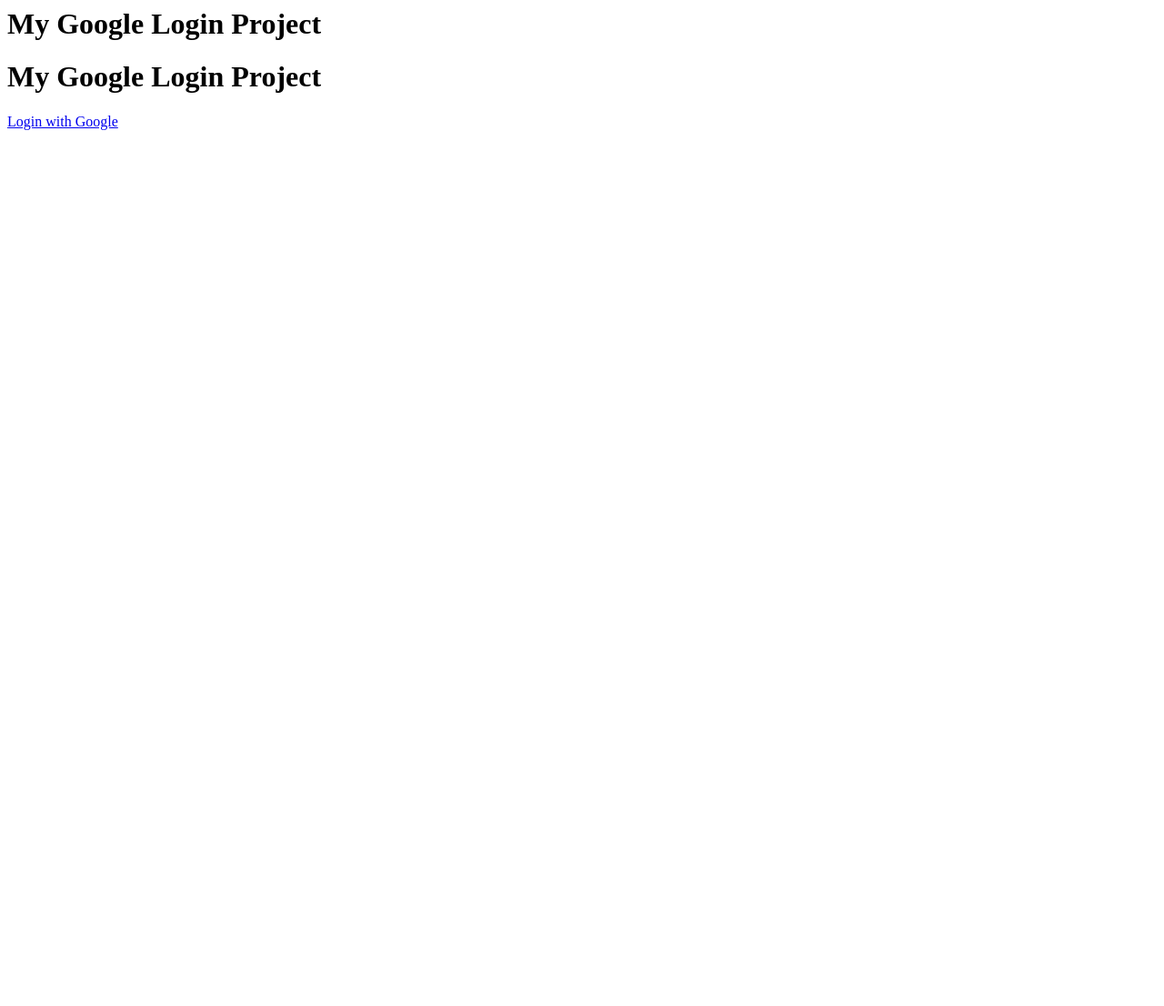
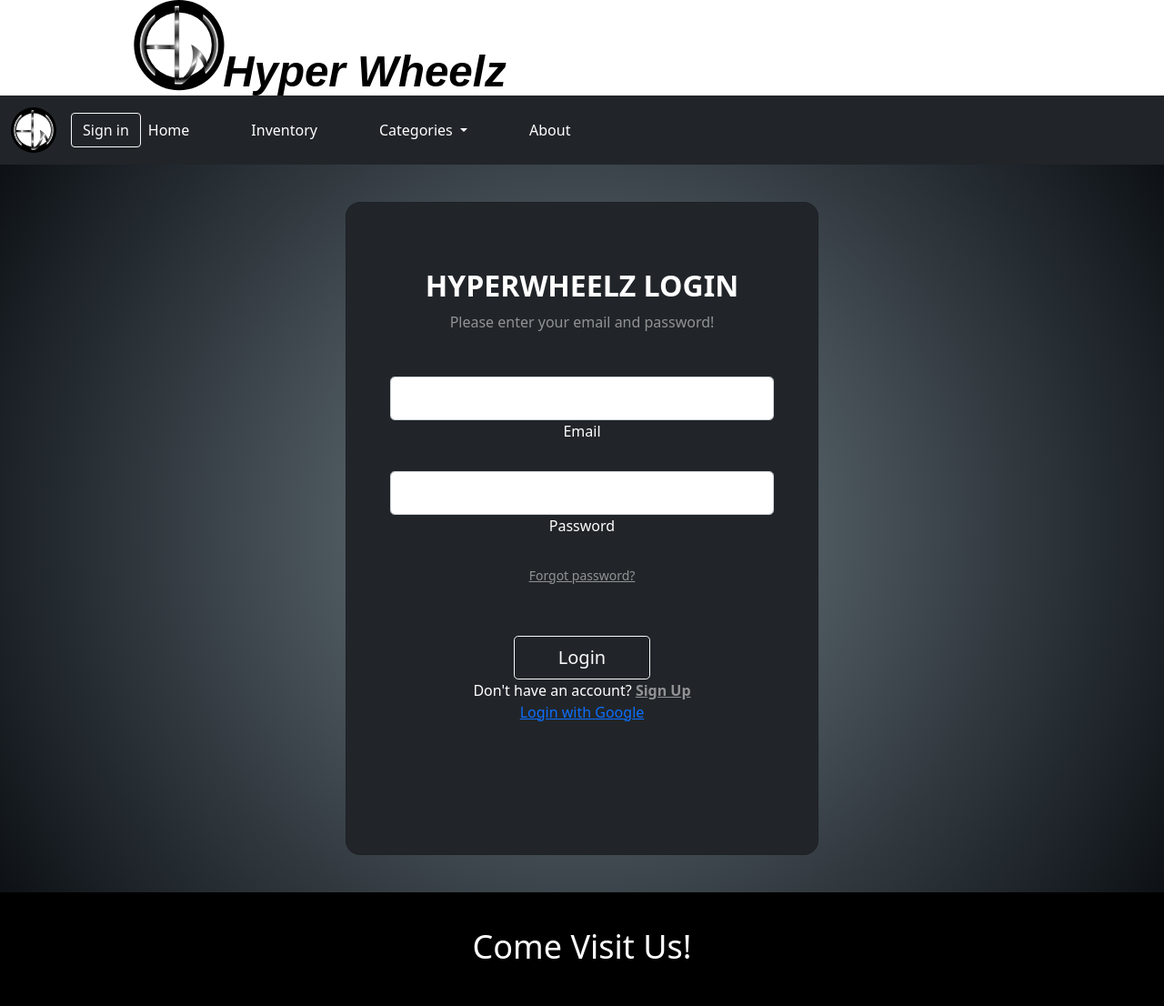
Before and after one commit to Ezequiel000/HawtWheelzProject, a Django app: page /login/ in a window 1280 px wide. Shown: the top 1106 px of the page at 91% size. Before the commit the page ends 143 px from the top, so only its background shows below. Run offline with Django 4.2, Linux system fonts and the light colour scheme; some libraries are stand-ins or nearby versions.

Commit message:
Sign in page

```diff
--- a/templates/home/login.html
+++ b/templates/home/login.html
@@ -1,3 +1,4 @@
+{% extends 'home/base.html' %}
 {% load socialaccount %}
 
 
@@ -5,14 +6,55 @@
     <title>Google Registration</title>
 </head>
 
-<body>
-    <h1>My Google Login Project</h1>
+{%  block content %}
+<section class="vh-100 gradient-custom" style="
+                background: radial-gradient(circle,
+                rgba(111,126, 133, 1) 0%,
+                rgba(13,17,22,1) 100%);>
+  <div class="container py-5 h-100"  >
+    <div class="row d-flex justify-content-center align-items-center h-100">
+      <div class="col-12 col-md-8 col-lg-6 col-xl-5">
+        <div class="card bg-dark text-white" style="border-radius: 1rem;">
+          <div class="card-body p-5 text-center">
+
+            <div class="mb-md-5 mt-md-4 pb-5">
+
+              <h2 class="fw-bold mb-2 text-uppercase">HyperWheelz Login</h2>
+              <p class="text-white-50 mb-5">Please enter your email and password!</p>
+
+              <div class="form-outline form-white mb-4">
+                <input type="email" id="typeEmailX" class="form-control form-control-lg" />
+                <label class="form-label" for="typeEmailX">Email</label>
+              </div>
+
+              <div class="form-outline form-white mb-4">
+                <input type="password" id="typePasswordX" class="form-control form-control-lg" />
+                <label class="form-label" for="typePasswordX">Password</label>
+              </div>
+
+              <p class="small mb-5 pb-lg-2"><a class="text-white-50" href="#!">Forgot password?</a></p>
+
+              <button class="btn btn-outline-light btn-lg px-5" type="submit">Login</button>
+
+            <div>
+              <p class="mb-0">Don't have an account? <a href="#!" class="text-white-50 fw-bold">Sign Up</a>
+              </p>
+            </div>
+
     {% if user.is_authenticated %}
     <p>Welcome, {{ user.username }} !</p>
 
     {% else %}
-    <h1>My Google Login Project</h1>
+
     <a href="{% provider_login_url 'google' %}">Login with Google</a>
     {% endif %}
 
-</body>
+                   </div>
+        </div>
+      </div>
+    </div>
+  </div>
+</section>
+
+
+{% endblock content %}
--- a/templates/home/navbar.html
+++ b/templates/home/navbar.html
@@ -14,9 +14,12 @@
         <img src="{% static 'home/images/logo1.6.svg'%}" alt="logo" style="width: 50px;height: 50px;">
     </a>
 
+      <button type="button" class="btn btn-outline-light">Sign in</button>
+
     <button class="navbar-toggler" type="button" data-bs-toggle="collapse" data-bs-target="#navbarSupportedContent" aria-controls="navbarSupportedContent" aria-expanded="false" aria-label="Toggle navigation">
       <span class="navbar-toggler-icon"></span>
     </button>
+
     <div class="collapse navbar-collapse" id="navbarSupportedContent">
       <ul class="navbar-nav me-auto mb-2 mb-lg-0">
         <li class="nav-item">
@@ -39,8 +42,11 @@
         </li>
         <li class="nav-item">
           <a class="nav-link active" href="{% url 'about' %}" style="padding-right: 60px">About</a>
+
         </li>
       </ul>
+
+
 
     </div>
   </div>
```
